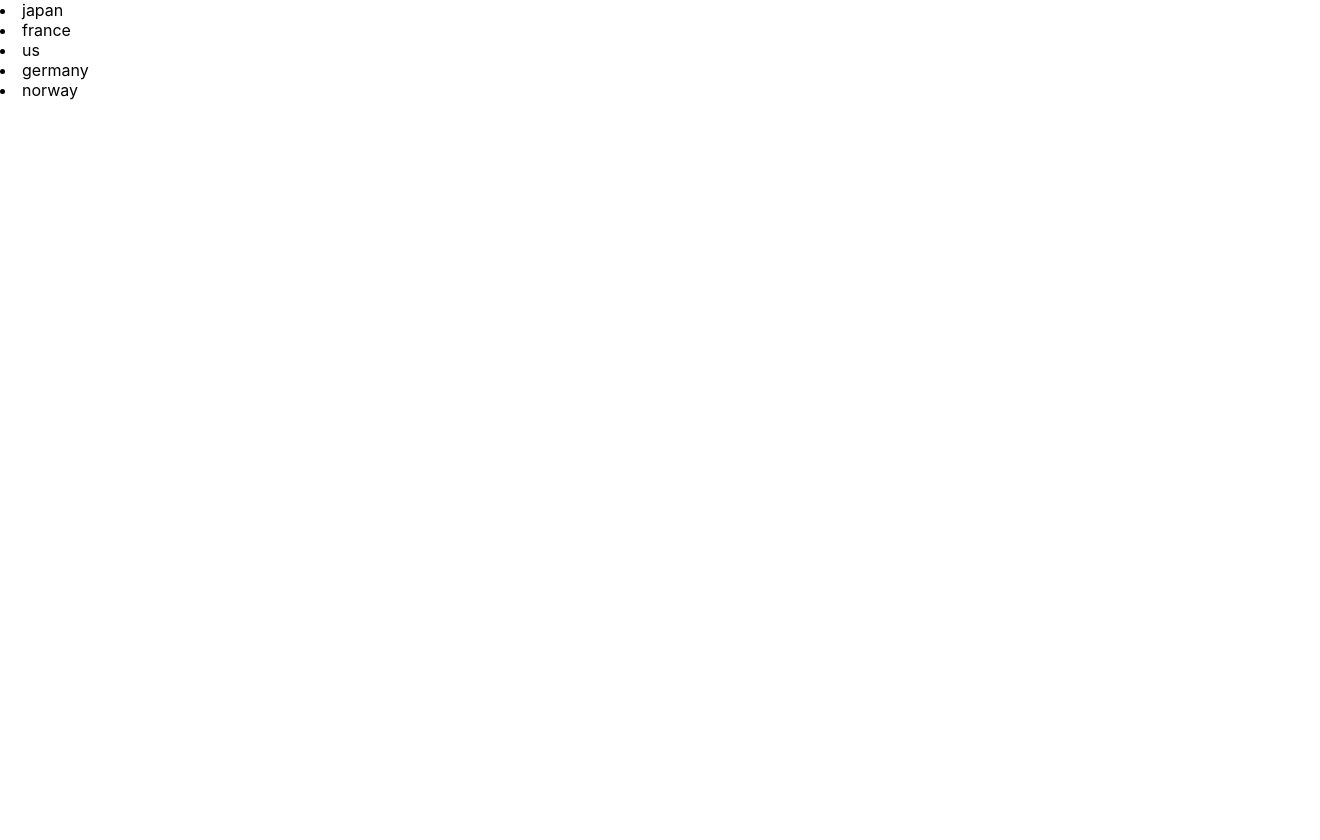
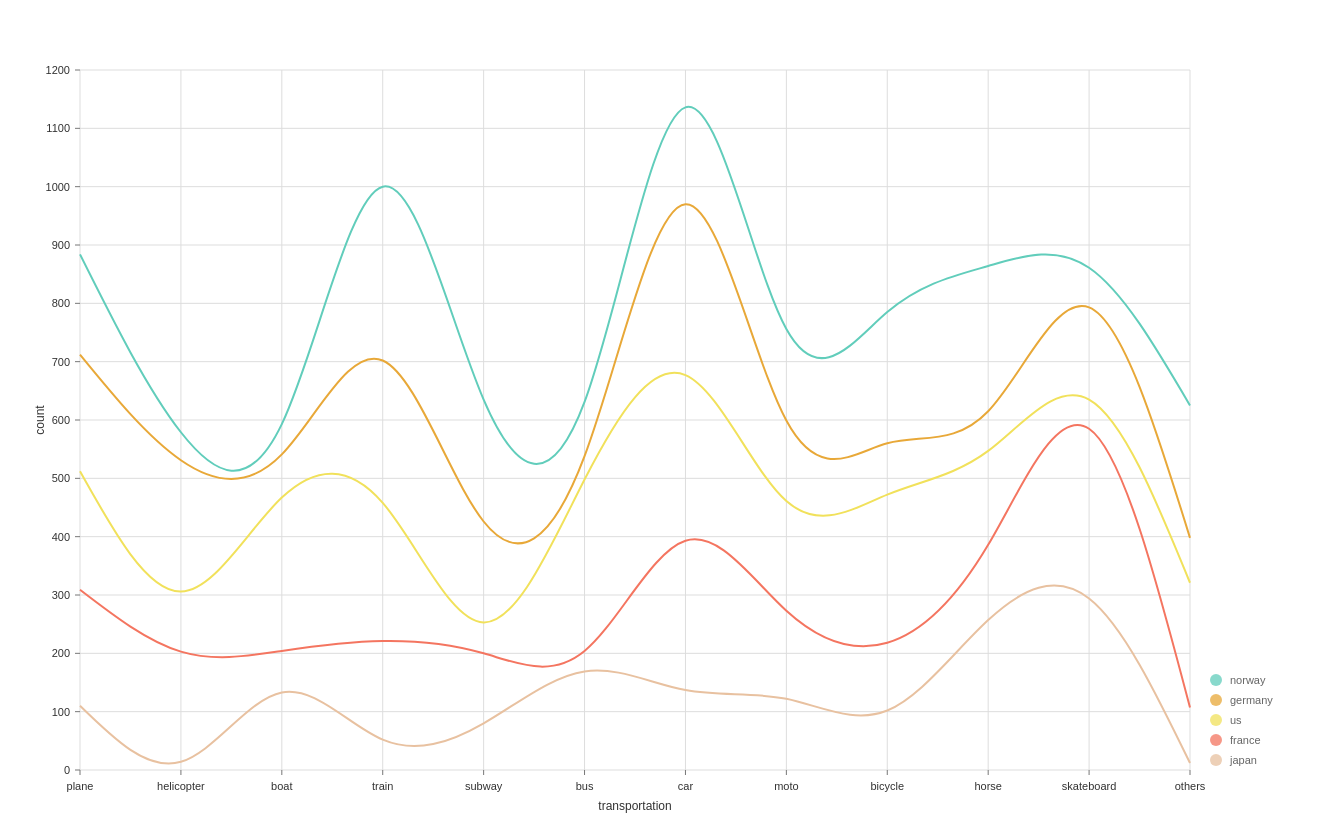
Before and after one commit to VoiPa/COVID-frontend, a React (Create React App) app: page / in a window 1280 px wide. Shown: the whole page, 1320 px wide, since content can reach past the window. Before the commit the page ends 800 px from the top, so only its background shows below. Built offline with nearby package versions, Linux system fonts and the light colour scheme.

Commit message:
Displayed chart
Displayed chart with mocked data

```diff
--- a/src/App.js
+++ b/src/App.js
@@ -1,9 +1,10 @@
+import CovidStatsComponent from './components/covid-stats/CovidStatsComponent';
 import CovidStats from './features/covid-stats/CovidStats';
 
 
 function App() {
   return (
-    <CovidStats/>
+    <CovidStatsComponent/>
   );
 }
 
--- a/src/components/covid-stats/CovidStatsComponent.jsx
+++ b/src/components/covid-stats/CovidStatsComponent.jsx
@@ -1,7 +1,82 @@
-import React from "react";
+import React, { useEffect, useState } from "react";
+import { ResponsiveLine } from "@nivo/line";
 import data from "../data";
-const CovidStatsComponent = ( {collection} ) => {
+
+const CovidStatsComponent = () => {
+  const [as, setData] = useState([]);
+  useEffect(() => {
     console.log(data);
-  return data.map((item) => <li>{item.id}</li> );
+    const formatedData = data;
+    setData(formatedData);
+  }, []);
+  return (
+    <ResponsiveLine
+      data={data}
+      margin={{ top: 50, right: 110, bottom: 50, left: 60 }}
+      xScale={{ type: "point" }}
+      yScale={{
+        type: "linear",
+        min: "auto",
+        max: "auto",
+        stacked: true,
+        reverse: false,
+      }}
+      yFormat=" >-.2f"
+      curve="natural"
+      axisTop={null}
+      axisRight={null}
+      axisBottom={{
+        orient: "bottom",
+        tickSize: 5,
+        tickPadding: 5,
+        tickRotation: 0,
+        legend: "transportation",
+        legendOffset: 36,
+        legendPosition: "middle",
+      }}
+      axisLeft={{
+        orient: "left",
+        tickSize: 5,
+        tickPadding: 5,
+        tickRotation: 0,
+        legend: "count",
+        legendOffset: -40,
+        legendPosition: "middle",
+      }}
+      pointSize={10}
+      pointColor={{ theme: "background" }}
+      pointBorderWidth={2}
+      pointBorderColor={{ from: "serieColor" }}
+      pointLabelYOffset={-12}
+      useMesh={true}
+      legends={[
+        {
+          anchor: "bottom-right",
+          direction: "column",
+          justify: false,
+          translateX: 100,
+          translateY: 0,
+          itemsSpacing: 0,
+          itemDirection: "left-to-right",
+          itemWidth: 80,
+          itemHeight: 20,
+          itemOpacity: 0.75,
+          symbolSize: 12,
+          symbolShape: "circle",
+          symbolBorderColor: "rgba(0, 0, 0, .5)",
+          effects: [
+            {
+              on: "hover",
+              style: {
+                itemBackground: "rgba(0, 0, 0, .03)",
+                itemOpacity: 1,
+              },
+            },
+          ],
+        },
+      ]}
+    />
+  );
 };
+
 export default CovidStatsComponent;
--- a/src/index.css
+++ b/src/index.css
@@ -11,3 +11,11 @@ code {
   font-family: source-code-pro, Menlo, Monaco, Consolas, 'Courier New',
     monospace;
 }
+
+#root{
+  padding: 20px;
+  width: 100%;
+  height: 100vh;
+  display: flex;
+  flex-direction: column;
+}
```
